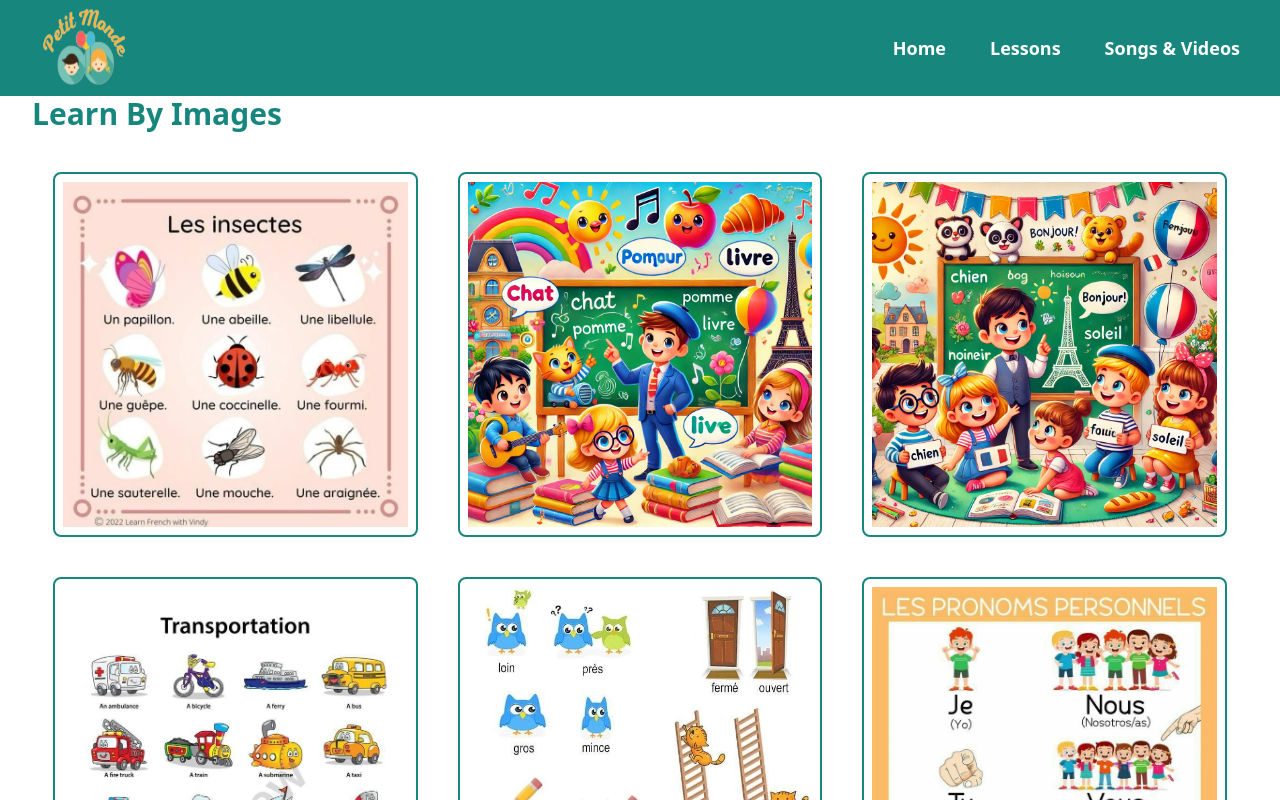
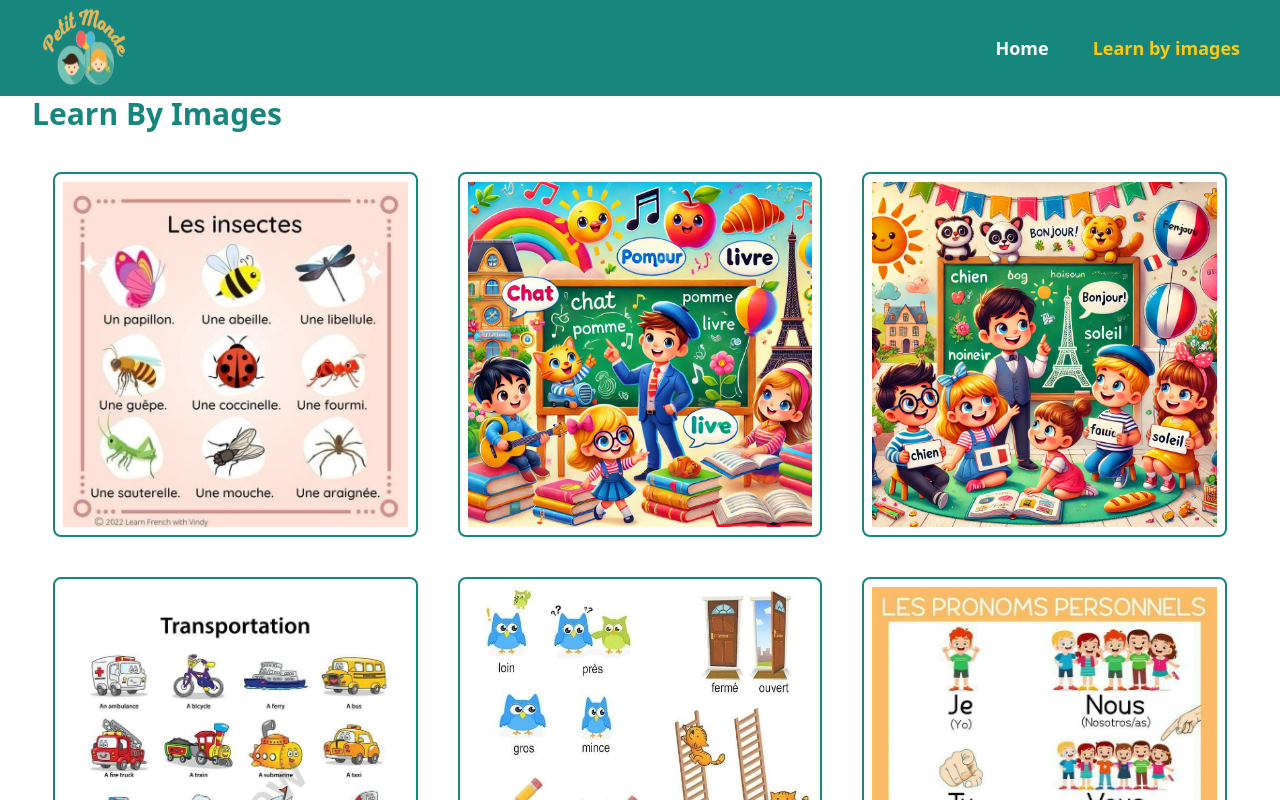
Before and after one commit to maher-alhomsy/BMM_Project, a React (Vite) app: page /learn-by-images in a window 1280 px wide. Shown: the top 800 px of the page. Built offline with nearby package versions, Linux system fonts and the light colour scheme.

Commit message:
modify link on header

```diff
--- a/src/components/Header.tsx
+++ b/src/components/Header.tsx
@@ -1,8 +1,11 @@
-import { Link } from 'react-router';
+import { Link, NavLink } from 'react-router';
 
 import logo from '../assets/logo.png';
 
-const data = ['Home', 'Lessons', 'Songs & Videos'];
+const data = [
+  { title: 'Home', path: '/' },
+  { title: 'Learn by images', path: 'learn-by-images' },
+];
 
 const Header = () => {
   return (
@@ -12,12 +15,19 @@ const Header = () => {
       </Link>
 
       <ul className="flex *:text-white *:text-lg *:font-semibold gap-3 md:gap-11">
-        {data.map((i) => (
-          <Link key={i} to="learn-by-images">
-            <li key={i} className="cursor-pointer hover:text-[#FFC909]">
-              {i}
-            </li>
-          </Link>
+        {data.map(({ path, title }) => (
+          <li key={title}>
+            <NavLink
+              className={({ isActive }) =>
+                `cursor-pointer hover:text-[#FFC909] ${
+                  isActive ? 'text-[#FFC909]' : ''
+                }`
+              }
+              to={path}
+            >
+              {title}
+            </NavLink>
+          </li>
         ))}
       </ul>
     </header>
```
